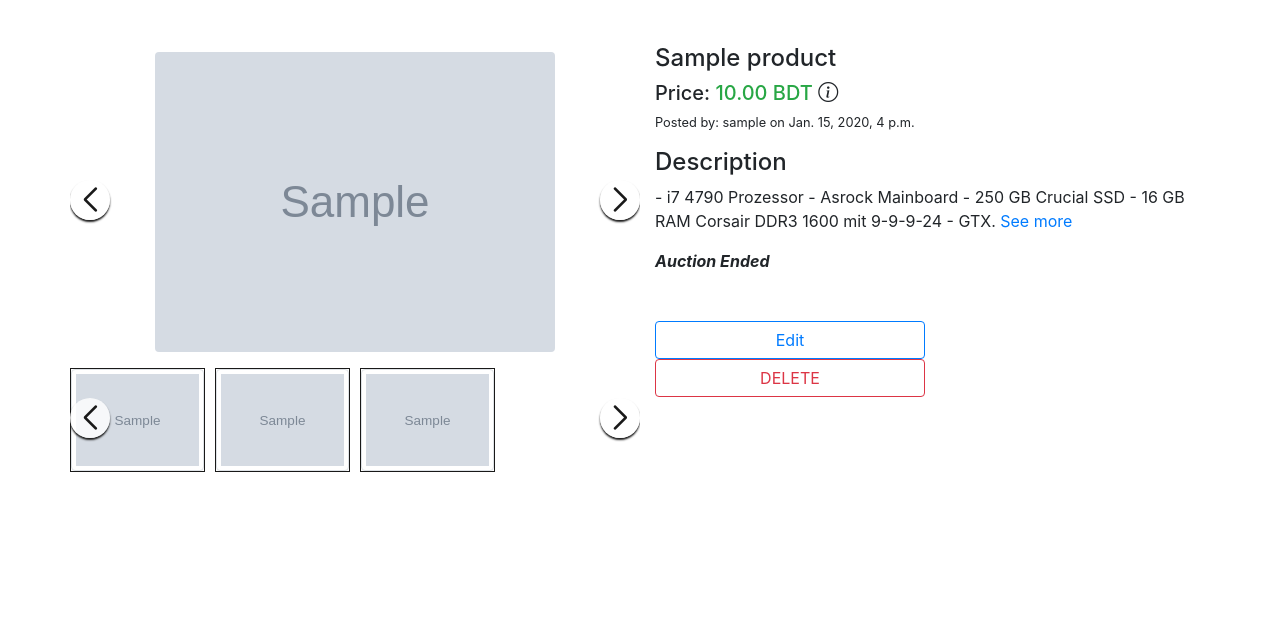
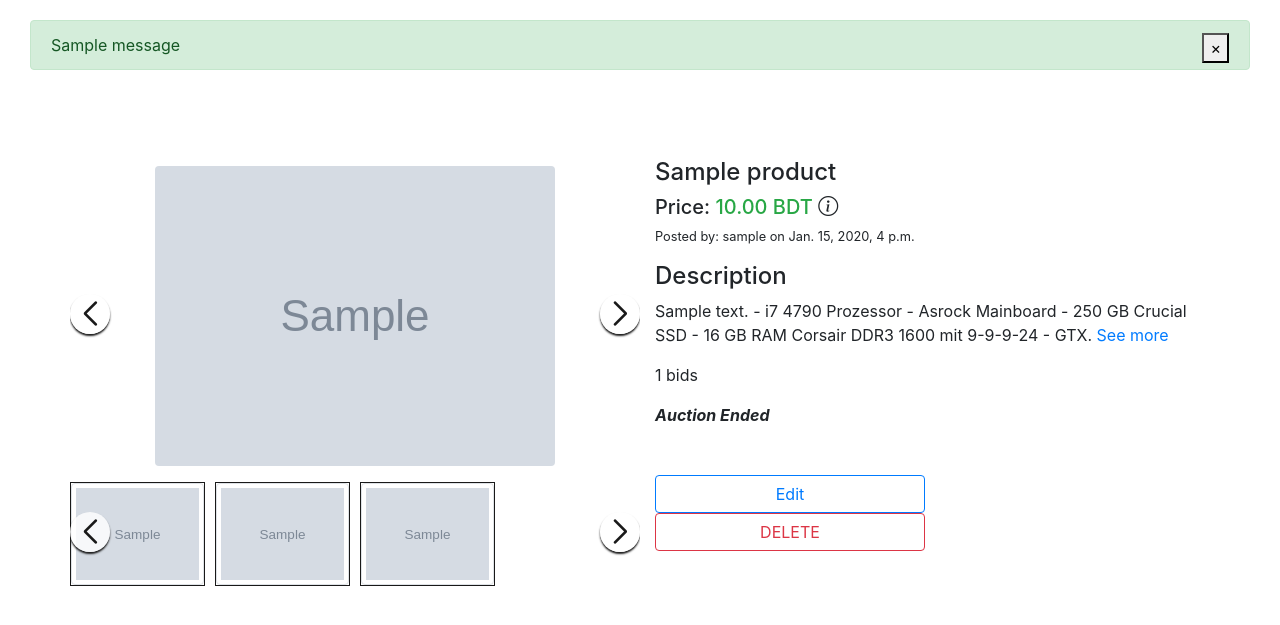
Before and after one commit to abijoy/abay, a Django app: page /product/detail/1/ in a window 1280 px wide. Shown: the part 114-739 px from the top of the page. Run offline with Django 3.2, Linux system fonts and the light colour scheme; a user stored in the database is signed in; tables that the repository leaves empty hold one stand-in row (values such as "Sample post"); grey boxes marked "Sample" are stand-in pictures; one stand-in notice (Sample message) is shown; parts of the project's set-up code (start-up, migrations or seed data) failed here and were passed over; some libraries are stand-ins or nearby versions.

Commit message:
bid create and update redesigned

```diff
--- a/app/templates/app/product_detail.html
+++ b/app/templates/app/product_detail.html
@@ -122,6 +122,21 @@
 
 {% block content %}
 
+  <!-- show messages from the server if any -->
+  {% if messages %}
+  <div class="messages">
+	  {% for message in messages %}
+	  <div class="alert alert-{% if message.tags %}{{ message.tags }}{% endif %}" role="alert">
+		{{ message }}
+		<button type="button" class="msg-close" aria-label="Close" style="float: right;">
+		  <span aria-hidden="true">&times;</span>
+		</button>
+	</div>
+	  {% endfor %}
+  </div>
+  <br><br>
+  {% endif %}
+
 
 <section class="clickble_slider1">
 	<div class="container py-4">
@@ -185,11 +200,11 @@
 					<p class="card-text small">Posted by: {{ product.created_by  }} on {{ product.creation_date|timezone:"Asia/Dhaka" }}</p>
 				<h4>Description</h4>
 				<p>
-					<!-- {{ product.description }} -->
+					{{ product.description }}
 					- i7 4790 Prozessor - Asrock Mainboard - 250 GB Crucial SSD - 16 GB RAM Corsair DDR3 1600 mit 9-9-9-24 - GTX.
 					<a href="#">See more</a>
 				</p>
-
+				<p> {{ product.auction_set.all.count }} bids</p>
 				<div id="end-datetime">
 
 					<h4 id="headline">Bid Ends In</h4>
@@ -237,14 +252,19 @@
 								  </button>
 								</div>
 								<div class="modal-body">
-								  <form>
+								  <form id="bid_form">
+										{% csrf_token %}
 										<div class="form-group">
 											<label for="bid_amount">Your max bid</label>
-											<input type="number" class="form-control" id="bid_amount" placeholder="Enter BDT. 10010 or more">
+											<input type="number" class="form-control" id="bid_amount"
+											placeholder="Enter BDT. 10010 or more"
+											value="{% if logged_in_user_bid %}{{logged_in_user_bid.amount}}{% endif %}">
 										</div>
 
 										<div class="form-group">
-											<input type="submit" class="form-control btn btn-primary" style="width: 100%;" value="Bid">
+											<button type="submit" id="submit_btn" class="form-control btn btn-primary" style="width: 100%;">
+												Bid
+											</button>
 										</div>
 								  </form>
 								</div>
@@ -254,7 +274,11 @@
 
 
 						<button type="button" class="btn btn-outline-success d-flex justify-content-center"  data-toggle="modal" data-target="#exampleModalCenter" style="width: 100%;">
-							Place your bid
+							{% if logged_in_user_bid %}
+								Update your bid
+							{% else %}
+								Place your bid
+							{% endif %}
 						</button>
 <!--
 						<a href="{% url 'app:auction' product.id %}" class="btn btn-outline-success d-flex justify-content-center" style="width: 100%;">Place your bid</a> -->
@@ -359,6 +383,43 @@
 
 
 	// TODO: add scripts to handle bid amount input
+
+	// Get CSRF token from cookie
+	function getCookie(name) {
+		let token = document.cookie.match('(^|;)\\s*' + name + '\\s*=\\s*([^;]+)');
+		return token ? token.pop() : '';
+	}
+
+	const btn = document.querySelector('#submit_btn');
+	btn.addEventListener('click', e => {
+		e.preventDefault();
+		const csrftoken = getCookie('csrftoken');
+		const myForm = document.querySelector('#bid_form');
+		const bid_amount = document.querySelector('#bid_amount')
+
+		let formData = new FormData(myForm)
+		console.log(formData)
+		formData.append('product_id', "{{ product.id }}")
+		formData.append('bid_amount', bid_amount.value)
+
+		const url = "{% url 'app:bids' %}"
+		fetch(url, {
+			method: 'POST',
+			headers:{
+				'Accept': 'application/json',
+				'X-Requested-With': 'XMLHttpRequest',
+				'X-CSRFToken': csrftoken,
+			},
+			body: formData
+
+		}).then(response => {
+			return response.json()
+		}).then(data => {
+			console.log(data)
+			return window.location.replace(data['success_url'])
+		});
+	});
+
   </script>
 
 {% endblock %}
--- a/app/urls.py
+++ b/app/urls.py
@@ -13,4 +13,5 @@ urlpatterns = [
     path('product/delete/<int:id>/', views.product_delete, name='product_delete'),
     path('product/bid/<int:p_id>/', views.auction, name='auction'),
     path('logout/', views.logout_user, name='logout'),
+    path('bids/', views.bids, name='bids'),
 ]
--- a/app/views.py
+++ b/app/views.py
@@ -132,7 +132,14 @@ def product_detail(request, id):
 	if p.created_by == request.user:
 		request.session['edit_access'] = True
 	bids = Auction.objects.filter(product=p).order_by('-amount')
-	context = {'product': p, 'bids': bids,}
+	logged_in_user_bid = Auction.objects.filter(product=p, placed_by=request.user).first()
+
+	context = {
+		'product': p,
+		'bids': bids,
+		'logged_in_user_bid': logged_in_user_bid
+	}
+
 	local_datetime = timezone.now() + timedelta(hours=6)
 	if p.auc_end_time < local_datetime:
 		biggest_bid = Auction.objects.filter(product=p).aggregate(Max('amount'))
@@ -244,12 +251,65 @@ def auction(request, p_id):
 			))
 
 @login_required
-def bid(request):
+def bids(request):
 	if request.headers.get('x-requested-with') == 'XMLHttpRequest' :
-		pass
+		if request.method == 'POST':
+			bid_amount = float(request.POST.get('bid_amount'))
+			product_id = int(request.POST.get('product_id'))
+			product = Product.objects.filter(id=product_id).first()
+
+			# check if bid already exists. If exists then update
+			existed_bid = Auction.objects.filter(product=product, placed_by=request.user).first()
+
+			if existed_bid:
+				if bid_amount > float(existed_bid.amount):
+					existed_bid.amount = bid_amount
+					existed_bid.save()
+					messages.add_message(request, messages.SUCCESS,
+						f'Successfully updated your bid.'
+					)
+
+					data = {
+						'message': 'SUCCESS',
+						'success_url': f'/product/detail/{product_id}/'
+					}
+					return JsonResponse(data)
+
+				else:
+					messages.add_message(request, messages.WARNING,
+						f'Update bid should be higher than current bid amount.')
+
+					data = {
+						'message': 'FAILED',
+						'success_url': f'/product/detail/{product_id}/'
+					}
+					return JsonResponse(data)
+			else:
+				try:
+					a = Auction.objects.create(
+						product=product,
+						amount=bid_amount,
+						placed_by=request.user
+					)
+					a.save()
+					print(a)
+					data = {
+						'message': 'SUCCESS',
+						'success_url': f'/product/detail/{product_id}/'
+					}
+					return JsonResponse(data)
+				except Exception as e:
+					print(e)
+					data = {
+						'message': 'FAILED',
+						'success_url': f'/product/detail/{product_id}/'
+					}
+					return JsonResponse(data)
+
+		# elif request.method == 'PATCH':
+		# 	print(request.pa)
 	else:
 		pass
-
 
 @login_required
 def user_dashboard(request):
```
